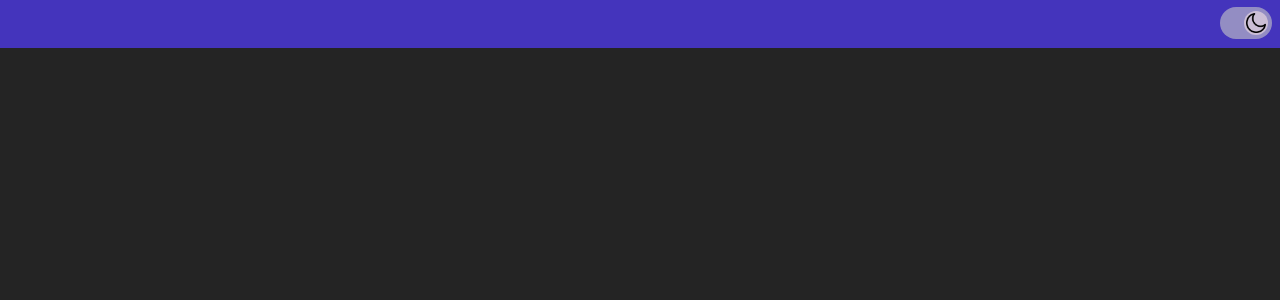
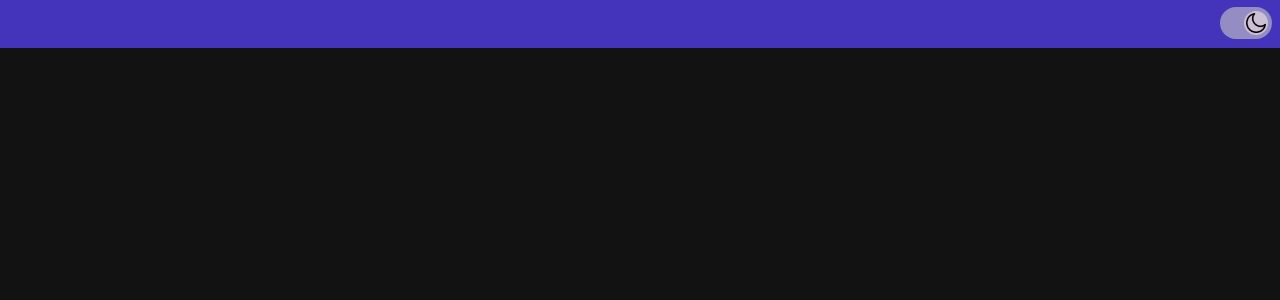
Before and after one commit to caspel26/password_manager, a Vue app in the folder electron-app/: page / in a window 1280 px wide. Shown: the top 300 px of the page. Built offline with nearby package versions, Linux system fonts and the light colour scheme.

Commit message:
refactor: remove unnecessary v-app wrapper from Header component

```diff
--- a/electron-app/src/components/Header.vue
+++ b/electron-app/src/components/Header.vue
@@ -1,5 +1,4 @@
 <template>
-  <v-app>
     <v-toolbar app flat density="compact" color="primary">
       <v-row>
         <v-col cols="3">
@@ -12,7 +11,6 @@
         </template>
       </v-switch>
     </v-toolbar>
-  </v-app>
 </template>
 
 <script setup lang="ts">
```
